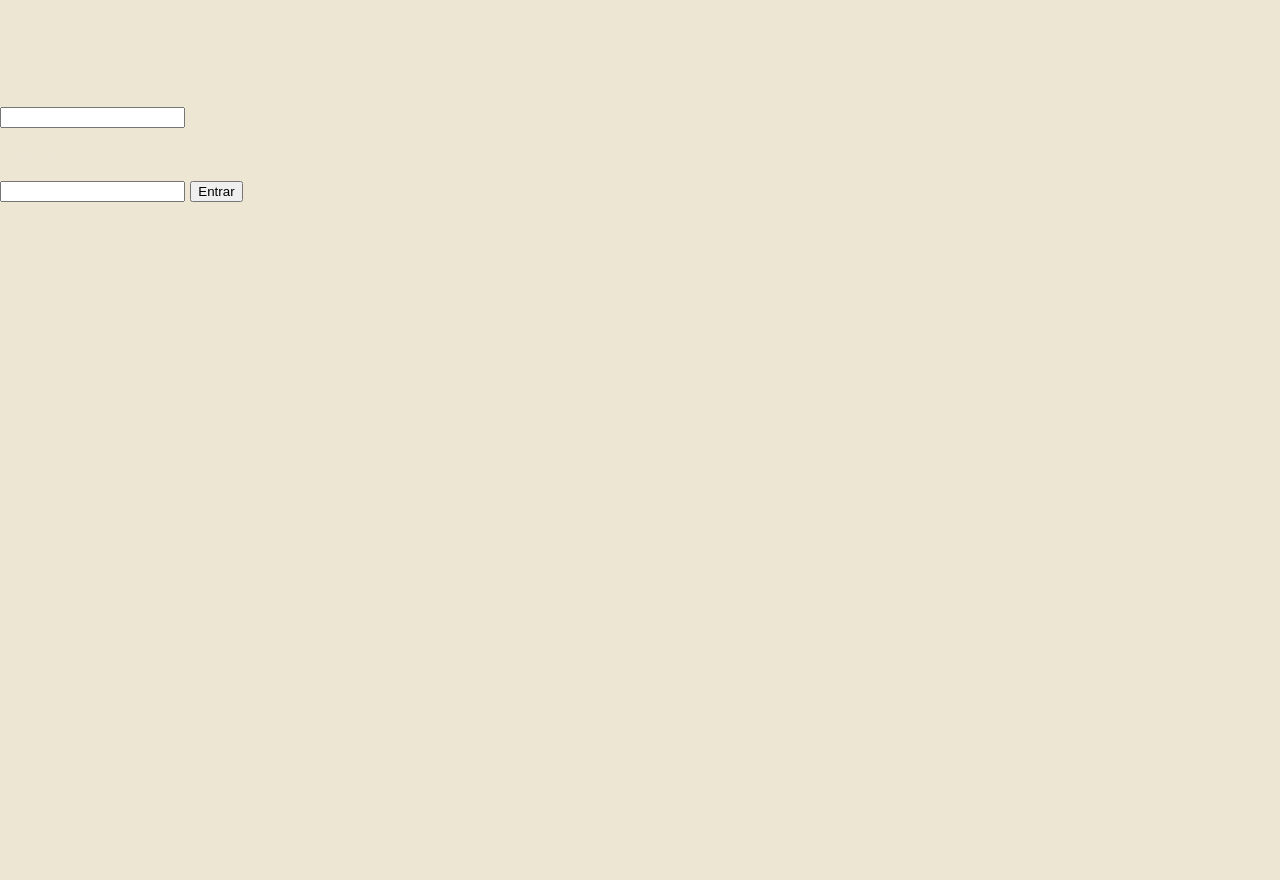
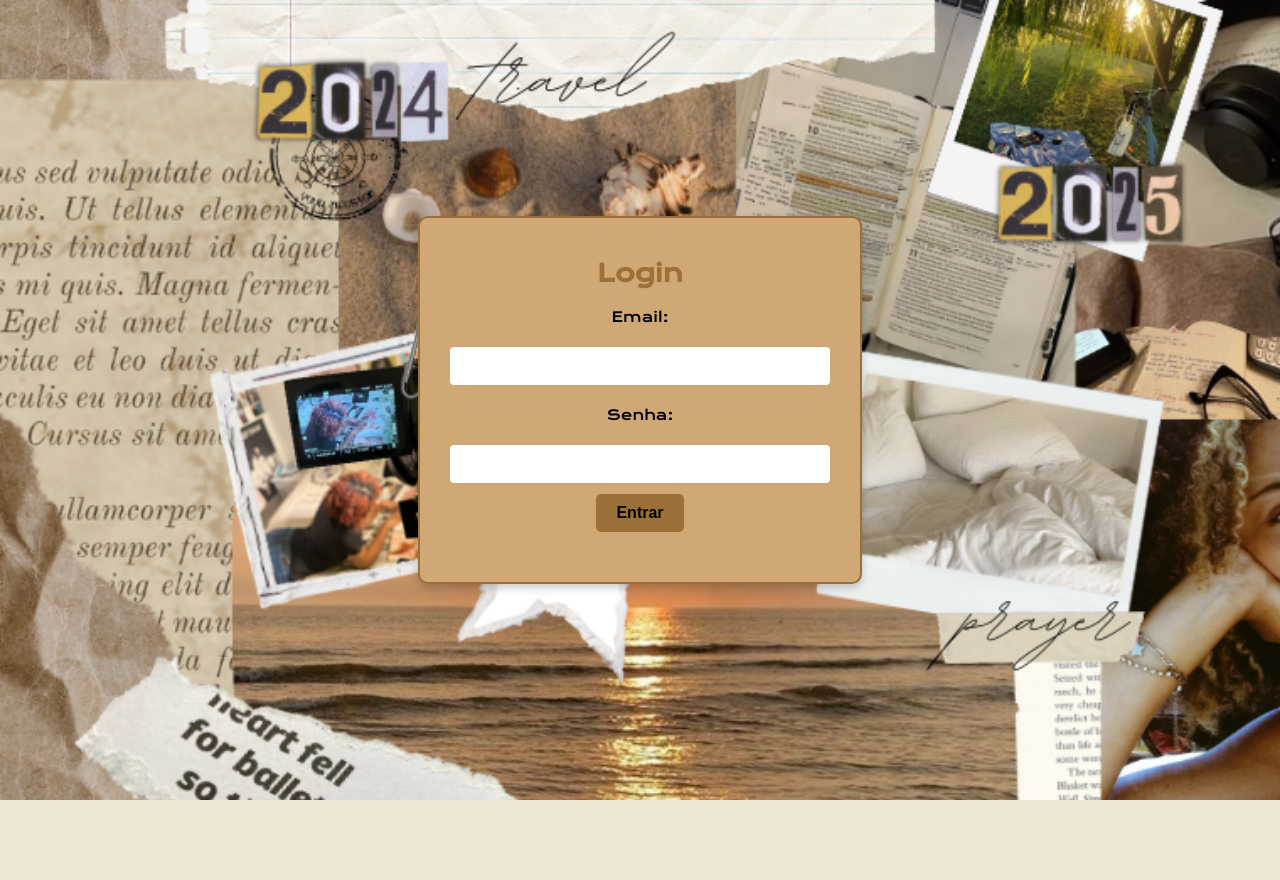
Before and after one commit to StefanyLino/Vacation, a PHP site: page /login.php in a window 1280 px wide. Before the commit the page ends 202 px from the top, so only its background shows below. Run offline with PHP 8.4, Linux system fonts and the light colour scheme.

Commit message:
Style - CSS

```diff
--- a/style.css
+++ b/style.css
@@ -15,6 +15,7 @@
   }
 
 body {
+    height: -10;
     box-sizing: border-box;
     padding: 0;
     margin: 0;
@@ -23,14 +24,14 @@ body {
     font-style: normal;
     color: var(--background);
     background-color: var(--background);
-    margin: 0;
-    padding: 0;
-    height: 100vh;
+
+
 }
 
 html{
-    height: 100vh;
+    height: 110vh;
 }
+
 
 a{
     text-decoration: none;
@@ -266,3 +267,71 @@ aside{
     display: flex;
     justify-content: center;
 }
+
+.tudo{
+    background-image: url(Assets/Inicial\ \(1136\ x\ 475\ px\).png);
+    background-repeat: no-repeat;
+    background-size: cover;
+    display: flex;
+    justify-content: center;
+    align-items: center;
+    height: 100vh;
+}
+
+/* Estilização do container */
+.form {
+    background-color: var(--beige);
+    border: 2px solid var(--darkbeige);
+    border-radius: 10px;
+    box-shadow: 0 4px 8px rgba(0, 0, 0, 0.2);
+    padding: 20px;
+    text-align: center;
+}
+
+/* Estilização do título */
+.form h2 {
+    color: var(--darkbeige);
+    margin-bottom: 20px;
+}
+
+/* Estilização dos inputs */
+form input {
+    width: 90%;
+    padding: 10px;
+    margin: 10px 0;
+    border: 1px solid var(--beige);
+    background-color: #ffffff;
+    border-radius: 5px;
+    font-size: 16px;
+}
+
+/* Estilização do botão */
+form button {
+    background-color: var(--darkbeige);
+    color: #000000;
+    font-size: 16px;
+    font-weight: bold;
+    border: none;
+    border-radius: 5px;
+    padding: 10px 20px;
+    cursor: pointer;
+    transition: background-color 0.3s;
+}
+
+form button:hover {
+    background-color: var(--background);
+}
+
+/* Estilização das mensagens de erro */
+.message.error {
+    color: rgb(0, 0, 0);
+    font-size: 14px;
+    margin-top: 10px;
+}
+
+/* Estilização dos parágrafos (label e texto adicional) */
+form p {
+    color: black;
+    margin: 10px 0;
+    font-size: 14px;
+}
```
